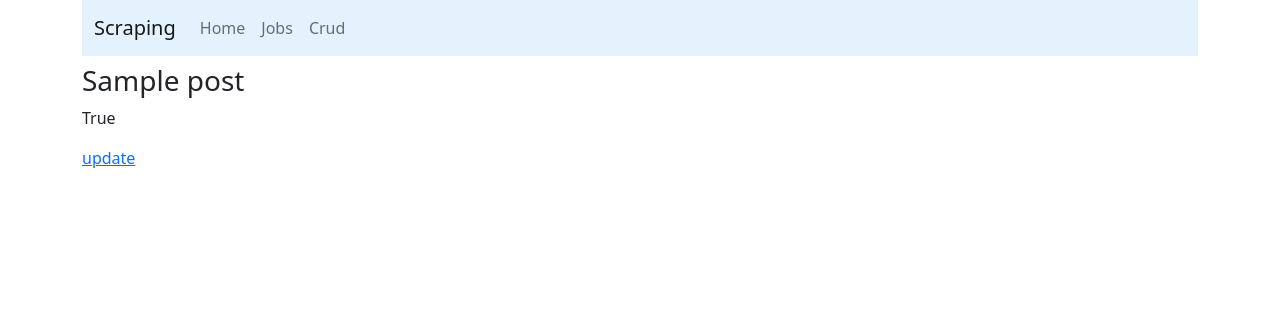
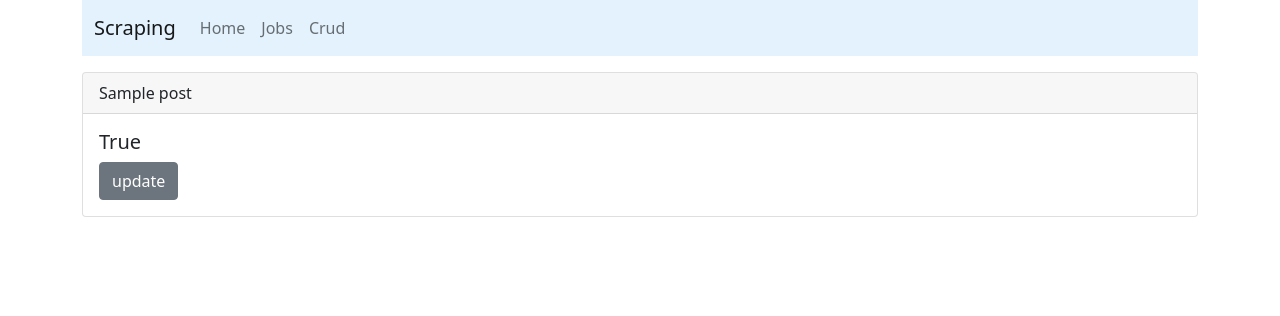
Before and after one commit to MyodsOnline/Scraping_django, a Django app: page /crud/ in a window 1280 px wide. Shown: the top 316 px of the page. Run offline with Django 3.2, Linux system fonts and the light colour scheme; tables that the repository leaves empty hold one stand-in row (values such as "Sample post").

Commit message:
html templates

```diff
--- a/crud/templates/crud.html
+++ b/crud/templates/crud.html
@@ -6,12 +6,18 @@
 
 {% block body %}
 {% for i in object_list %}
-    <h3>{{i.post_title}}</h3>
-    {% if i.is_posted == True %}
-    <p>True</p>
-    {% else %}
-    <p>False</p>
-    {% endif %}
-    <a href="{% url 'post-update' i.pk %}">update</a>
+    <div class="card my-3">
+        <div class="card-header {% if i.is_posted != True %}bg-danger{% endif %}">{{i.post_title}}</div>
+        <div class="card-body">
+            <h5 class="card-title">
+                {% if i.is_posted == True %}
+                True
+                {% else %}
+                False
+                {% endif %}
+            </h5>
+            <a href="{% url 'post-update' i.pk %}" class="btn btn-secondary">update</a>
+        </div>
+    </div>
 {% endfor %}
 {% endblock %}
```
Also changed, not shown: templates/index.html (+4 -3 lines).
